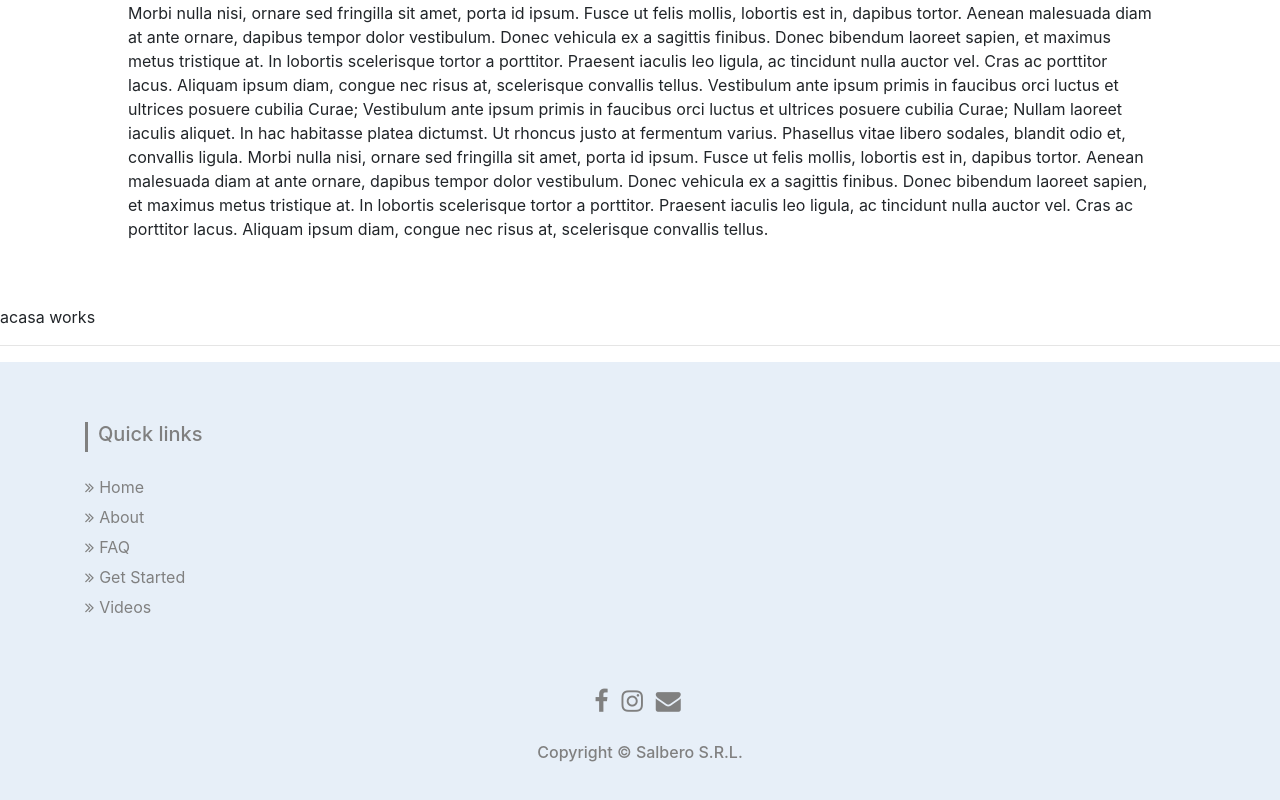
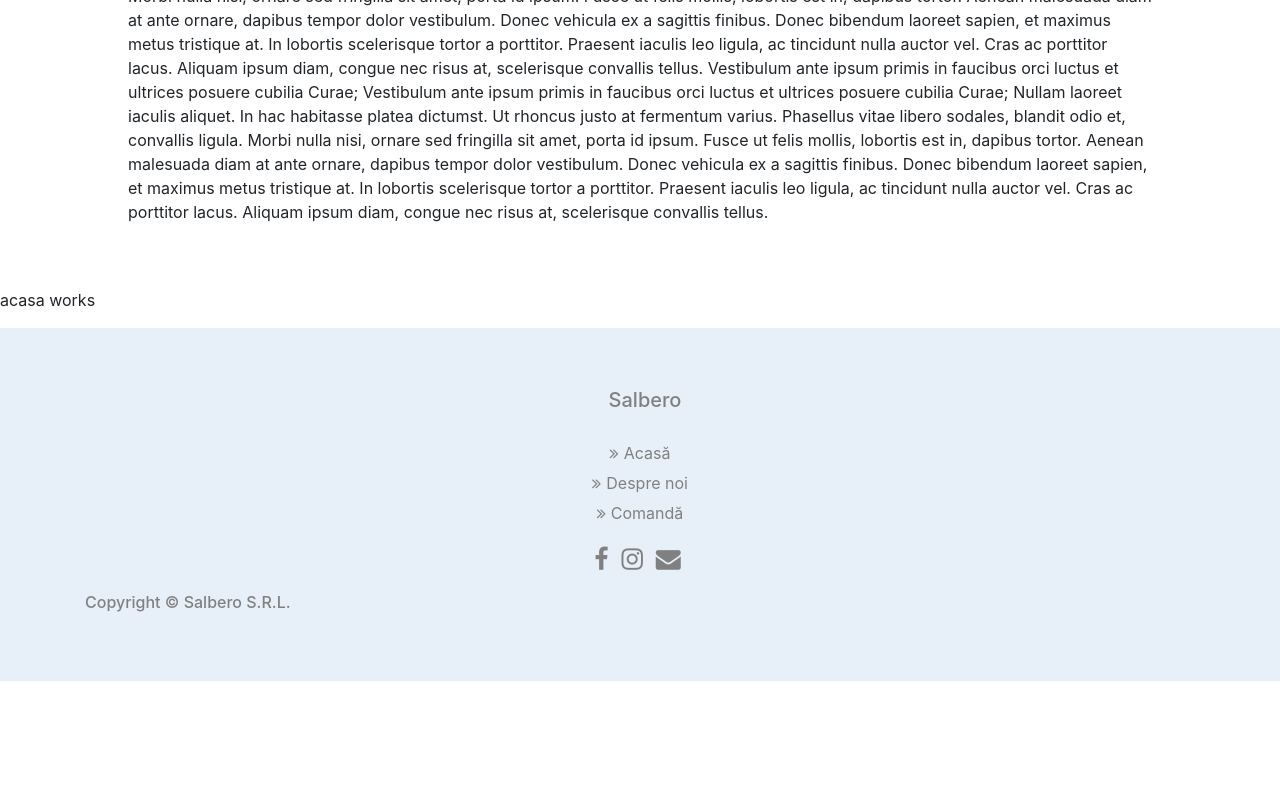
Before and after one commit to razvanmogosanu/Salbero, an Angular app: page / in a window 1280 px wide. Shown: the part 1470-2270 px from the top of the page. After the commit the page ends 2151 px from the top, so only its background shows below. Built offline with nearby package versions, Linux system fonts and the light colour scheme.

Commit message:
Footer style

```diff
--- a/src/app/app.component.html
+++ b/src/app/app.component.html
@@ -1,5 +1,4 @@
 <app-navbar></app-navbar>
-<hr>
 <p style="margin-left: 10%; margin-top: 5%; margin-bottom: 5%; margin-right: 10%">Lorem ipsum dolor sit amet,
     consectetur adipiscing elit. Nam pulvinar mauris enim, id eleifend sapien semper eget.
     Cras et nisl a erat mollis congue. Aliquam vel orci arcu. Integer dictum consectetur lacus, vel iaculis ante commodo
@@ -82,5 +81,4 @@
     scelerisque convallis tellus.
 </p>
 <router-outlet></router-outlet>
-<hr>
 <app-footer></app-footer>
--- a/src/app/components/footer/footer.component.css
+++ b/src/app/components/footer/footer.component.css
@@ -16,7 +16,6 @@ section .section-title {
 }
 #footer h5{
     padding-left: 10px;
-    border-left: 3px solid gray;
     padding-bottom: 6px;
     margin-bottom: 20px;
     color:gray;
--- a/src/app/components/footer/footer.component.html
+++ b/src/app/components/footer/footer.component.html
@@ -1,40 +1,15 @@
 <!----------Footer----------->
 <section id="footer">
     <div class="container">
-        <div class="row text-center text-xs-center text-sm-left text-md-left">
-<!--            <div class="col-xs-12 col-sm-4 col-md-4">-->
-<!--                <h5>Quick links</h5>-->
-<!--                <ul class="list-unstyled quick-links">-->
-<!--                    <li><a href="https://www.fiverr.com/share/qb8D02"><i class="fa fa-angle-double-right"></i>Home</a></li>-->
-<!--                    <li><a href="https://www.fiverr.com/share/qb8D02"><i class="fa fa-angle-double-right"></i>About</a></li>-->
-<!--                    <li><a href="https://www.fiverr.com/share/qb8D02"><i class="fa fa-angle-double-right"></i>FAQ</a></li>-->
-<!--                    <li><a href="https://www.fiverr.com/share/qb8D02"><i class="fa fa-angle-double-right"></i>Get Started</a></li>-->
-<!--                    <li><a href="https://www.fiverr.com/share/qb8D02"><i class="fa fa-angle-double-right"></i>Videos</a></li>-->
-<!--                </ul>-->
-<!--            </div>-->
-            <div class="col-xs-12 col-sm-4 col-md-4">
-                <h5>Quick links</h5>
+        <div class="text-center">
+            <h5>Salbero</h5>
             <ul class="list-unstyled quick-links">
-                    <li><a href="https://www.fiverr.com/share/qb8D02"><i class="fa fa-angle-double-right"></i>Home</a></li>
-                    <li><a href="https://www.fiverr.com/share/qb8D02"><i class="fa fa-angle-double-right"></i>About</a></li>
-                    <li><a href="https://www.fiverr.com/share/qb8D02"><i class="fa fa-angle-double-right"></i>FAQ</a></li>
-                    <li><a href="https://www.fiverr.com/share/qb8D02"><i class="fa fa-angle-double-right"></i>Get Started</a></li>
-                    <li><a href="https://www.fiverr.com/share/qb8D02"><i class="fa fa-angle-double-right"></i>Videos</a></li>
+                <li><a href="#"><i class="fa fa-angle-double-right"></i>Acasă</a></li>
+                <li><a href="#despre-noi"><i class="fa fa-angle-double-right"></i>Despre noi</a></li>
+                <li><a href="#contact"><i class="fa fa-angle-double-right"></i>Comandă</a></li>
             </ul>
         </div>
-<!--            <div class="col-xs-12 col-sm-4 col-md-4">-->
-<!--                <h5>Quick links</h5>-->
-<!--                <ul class="list-unstyled quick-links">-->
-<!--                    <li><a href="https://www.fiverr.com/share/qb8D02"><i class="fa fa-angle-double-right"></i>Home</a></li>-->
-<!--                    <li><a href="https://www.fiverr.com/share/qb8D02"><i class="fa fa-angle-double-right"></i>About</a></li>-->
-<!--                    <li><a href="https://www.fiverr.com/share/qb8D02"><i class="fa fa-angle-double-right"></i>FAQ</a></li>-->
-<!--                    <li><a href="https://www.fiverr.com/share/qb8D02"><i class="fa fa-angle-double-right"></i>Get Started</a></li>-->
-<!--                    <li><a href="https://wwwe.sunlimetech.com" title="Design and developed by"><i class="fa fa-angle-double-right"></i>Imprint</a></li>-->
-<!--                </ul>-->
-<!--            </div>-->
-        </div>
-        <div class="row">
-            <div class="col-xs-12 col-sm-12 col-md-12 mt-2 mt-sm-5">
+        <div>
             <ul class="list-unstyled list-inline social text-center">
                 <li class="list-inline-item"><a href="https://www.facebook.com/Salbero/?__tn__=%3C-R&eid=ARBJ4_soZFdXTaCQ3rvE5ShVP3MMCNOhPQk5GytWjDrXQbzDw60iw2G6c4rUunHYPPCIFSe1FXBxMsLP&hc_ref=ARSrgSZnoeBw2O5Jm-8zAd1Z8pybhlMXpv2jhAEeHNUumBhtLuE_M3raqS38qnASXFo&__xts__[0]=68.ARD8BI3wF93L0PrLasGp0NAfRT66IU-lbgZ3scGv_jrQBPuv1tbBCUqi-uzVNj6o6I551s4FQNzza91eYYYLpZGC2RypLOyT_gL4V5JmUYuLpTi1h7VezGSrUGlop6jJJ6LdxC12c-S5OymXXww_AKbybmuB6FwqhqFOslTLMdK4g-9uOyrL-TQFm30DNUn6fdjG_vhVOGZsjGHEJ6Ealti2MqIcz1zP4ExZ9IXiJvG59F-0JD7AqkbbdX_5mXLFoL9aVK6HNyANlLkgGWOeYWYiDI8i1yaTYva2FepiTeLEjTWBO15v6srUSy1i03Hhe21uIPjcyvMawPFThWNjaPh_Zx7M "><i class="fa fa-facebook"></i></a></li>
                 <li class="list-inline-item"><a href="https://www.fiverr.com/share/qb8D02"><i class="fa fa-instagram"></i></a></li>
@@ -42,9 +17,8 @@
                 <li class="list-inline-item"><a href="mailto:salbero_srl@yahoo.com" target="_blank"><i class="fa fa-envelope"></i></a></li>
             </ul>
         </div>
-        </div>
-        <div class="row">
-            <div class="col-xs-12 col-sm-12 col-md-12 mt-2 mt-sm-2 text-center" style="color:gray">
+        <div>
+            <div style="color:gray">
                 <p class="h6">Copyright &copy; Salbero S.R.L.</p>
             </div>
         </div>
--- a/src/app/components/navbar/navbar.component.css
+++ b/src/app/components/navbar/navbar.component.css
@@ -30,6 +30,7 @@
     background-color: #0082E6;
     border: none;
     outline: 0;
+    color: #e6e6e6;
 }
 
 #navbarNavDropdown{
--- a/src/app/components/navbar/navbar.component.html
+++ b/src/app/components/navbar/navbar.component.html
@@ -20,14 +20,14 @@
     <button class="navbar-toggler ml-auto navbar-dark" id="nav-dropdown" type="button" data-toggle="collapse"
             data-target="#navbarNavDropdown"
             aria-controls="navbarNavDropdown" aria-expanded="false" aria-label="Toggle navigation"
-            (click)="toggleNavbar()">
+            (click)="toggleNavbar()">Meniu
         <span class="navbar-toggler-icon"></span>
     </button>
 
     <div class="collapse navbar-collapse" id="navbarNavDropdown" [ngClass]="{ 'show': navbarDevice }">
         <ul class="navbar-nav">
 
-            <li class="nav-item"><a class="nav-link" routerLink="" (click)="toggleNavbar()">Acasa</a></li>
+            <li class="nav-item"><a class="nav-link" routerLink="" (click)="toggleNavbar()">Acasă</a></li>
 
             <li ngbDropdown class="nav-item dropdown" (mouseenter)="setDropdown(true)"
                 (mouseleave)="setDropdown(false)">
@@ -37,13 +37,13 @@
                 <div ngbDropdownMenu class="{{dropdownClass}}" style="margin-top: 0" (click)="setDropdown(false)">
                     <a class="dropdown-item" style="color: black; font-weight: 300" href="#">Gard</a>
                     <a class="dropdown-item" style="color: black; font-weight: 300" href="#">Spalieri</a>
-                    <a class="dropdown-item" style="color: black; font-weight: 300" href="#">Boltari</a>
+                    <a class="dropdown-item" style="color: black; font-weight: 300" href="#">Bolțari</a>
                     <a class="dropdown-item" style="color: black; font-weight: 300" href="#">Pavele</a>
-                    <a class="dropdown-item" style="color: black; font-weight: 300" href="#">Tigla</a>
+                    <a class="dropdown-item" style="color: black; font-weight: 300" href="#">Țiglă</a>
                     <a class="dropdown-item" style="color: black; font-weight: 300" href="#">Borduri</a>
                     <a class="dropdown-item" style="color: black; font-weight: 300" href="#">Caciuli si Coame gard</a>
-                    <a class="dropdown-item" style="color: black; font-weight: 300" href="#">Fantana Arteziana</a>
-                    <a class="dropdown-item" style="color: black; font-weight: 300" href="#">Piatra Decorativa</a>
+                    <a class="dropdown-item" style="color: black; font-weight: 300" href="#">Fantană Arteziană</a>
+                    <a class="dropdown-item" style="color: black; font-weight: 300" href="#">Piatră Decorativă</a>
                     <a class="dropdown-item" style="color: black; font-weight: 300" href="#">Jardiniere</a>
                 </div>
             </li>
```
Lines whose indentation alone changed are shown as unchanged.
